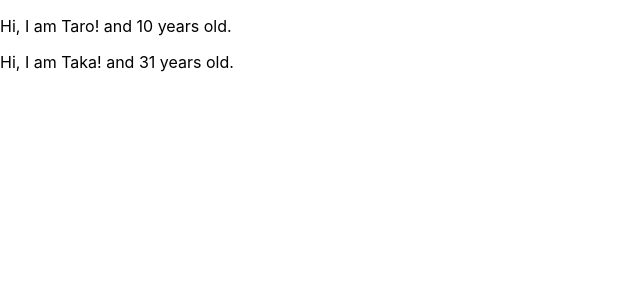
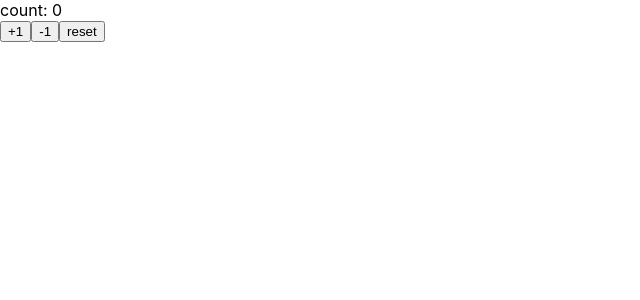
Before and after one commit to oku3san/udemy-react-redux-counter-application, a React (Create React App) app: page / in a window 1280 px wide. Shown: the top 300 px of the page, without its empty margins (0-640 px from the left). Built offline with nearby package versions, Linux system fonts and the light colour scheme.

Commit message:
Learn state and setState

```diff
--- a/src/App.tsx
+++ b/src/App.tsx
@@ -1,35 +1,87 @@
-import React from 'react';
+import React, { Component } from 'react';
 
-function App() {
-  const profiles = [
-    { id: 1, name: 'Taro', age: 10 },
-    { id: 2, name: 'Taka', age: 31 },
-  ];
+// function App() {
+//   const profiles = [
+//     { id: 1, name: 'Taro', age: 10 },
+//     { id: 2, name: 'Taka', age: 31 },
+//   ];
+//
+//   return (
+//     <div>
+//       {profiles.map((profile) => {
+//         return <User name={profile.name} age={profile.age} key={profile.id} />;
+//       })}
+//     </div>
+//   );
+// }
+//
+// type Props = {
+//   name: string;
+//   age: number;
+// };
+//
+// const User: React.FC<Props> = (props) => {
+//   const { name, age } = props;
+//
+//   return (
+//     <>
+//       <p>
+//         Hi, I am {name}! and {age} years old.
+//       </p>
+//     </>
+//   );
+// };
 
-  return (
-    <div>
-      {profiles.map((profile) => {
-        return <User name={profile.name} age={profile.age} key={profile.id} />;
-      })}
-    </div>
-  );
+const App = () => {
+  return <Counter />;
+};
+
+type State = {
+  count: number;
+};
+
+class Counter extends Component<unknown, State> {
+  constructor(props: unknown) {
+    super(props);
+    this.state = { count: 0 };
   }
 
-type Props = {
-  name: string;
-  age: number;
+  handlePlusButton = (): void => {
+    // this.setState((state) => ({ count: state.count + 1 }));
+    this.setState((prevState) => ({
+      count: prevState.count + 1,
+    }));
   };
 
-const User: React.FC<Props> = (props) => {
-  const { name, age } = props;
+  handleMinusButton = (): void => {
+    // this.setState((state) => ({ count: state.count - 1 }));
+    this.setState((prevState) => ({
+      count: prevState.count - 1,
+    }));
+  };
+
+  resetButton = (): void => {
+    this.setState({ count: 0 });
+  };
+
+  render() {
+    const { count } = this.state;
 
     return (
       <>
-      <p>
-        Hi, I am {name}! and {age} years old.
-      </p>
+        <div>count: {count}</div>
+        <button type="button" onClick={this.handlePlusButton}>
+          +1
+        </button>
+        <button type="button" onClick={this.handleMinusButton}>
+          -1
+        </button>
+        <button type="button" onClick={this.resetButton}>
+          reset
+        </button>
       </>
     );
-};
+  }
+}
 
 export default App;
```
Lines whose indentation alone changed are shown as unchanged.
